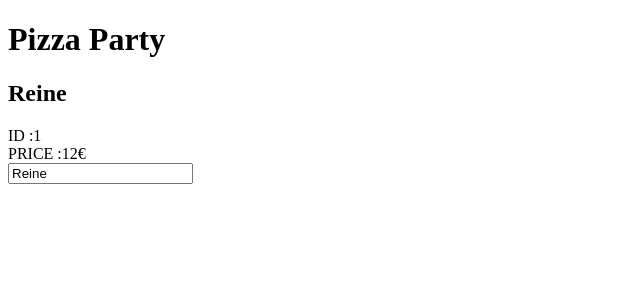
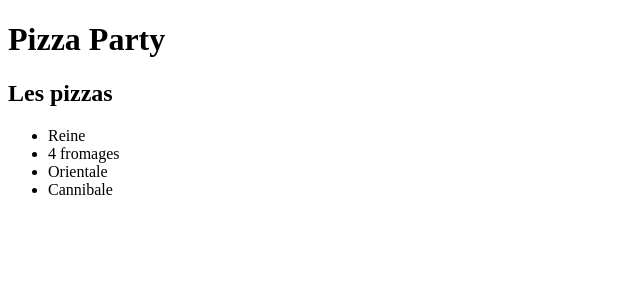
Before and after one commit to lefebvredavid59/angular-pizza, an Angular app: page / in a window 1280 px wide. Shown: the top 300 px of the page, without its empty margins (0-640 px from the left). Built offline with nearby package versions, Linux system fonts and the light colour scheme.

Commit message:
Display pizza list and selected pizza

```diff
--- a/src/app/app.component.html
+++ b/src/app/app.component.html
@@ -1,11 +1,21 @@
 <h1>{{ title }}</h1>
-<h2>{{ pizza.name }}</h2>
-<div>ID :{{ pizza.id }}</div>
-<div>PRICE :{{ pizza.price }}€</div>
+<div *ngIf="selectedPizza">
+    <h2>{{ selectedPizza.name }}</h2>
+<div>ID :{{ selectedPizza.id }}</div>
+<div>PRICE :{{ selectedPizza.price }}€</div>
 
 <!--ngModel est une directive d'Angular-->
-<input [(ngModel)]="pizza.name">
+<input [(ngModel)]="selectedPizza.name">
+</div>
 
 <!--
 <input [value]="pizza.name" (keyup)="pizza.name = $event.target.value"
 -->
+
+<h2>Les pizzas</h2>
+
+<ul>
+    <li *ngFor="let pizza of pizzas" (click)="onSelect(pizza)">
+        {{pizza.name}}
+    </li>
+</ul>
--- a/src/app/app.component.scss
+++ b/src/app/app.component.scss
@@ -0,0 +1,9 @@
+$color: lightgreen;
+
+li{
+    transition: 0.5s;
+    &:hover{
+        cursor: pointer;
+        box-shadow: 1px 1px 1px 1px lightgrey;
+    }
+}
--- a/src/app/app.component.ts
+++ b/src/app/app.component.ts
@@ -6,6 +6,13 @@
   price: number;
 }
 
+const PIZZAS : Pizza[] = [
+  { id: 1, name: 'Reine', price: 12 },
+  { id: 2, name: '4 fromages', price: 13 },
+  { id: 3, name: 'Orientale', price: 11 },
+  { id: 4, name: 'Cannibale', price: 9 }
+];
+
 @Component({
   selector: 'app-root',
   templateUrl: './app.component.html',
@@ -13,9 +20,12 @@
 })
 export class AppComponent {
   title = 'Pizza Party';
-  pizza: Pizza = {
-    id : 1,
-    name: 'Reine',
-    price: 12
+  selectedPizza: Pizza;
+  pizzas: Pizza[] = PIZZAS;
+
+  onSelect(pizza : Pizza): void{
+    //On recupere la pizza cliquee
+    console.log(pizza);
+    this.selectedPizza = pizza;
   }
 }
```
